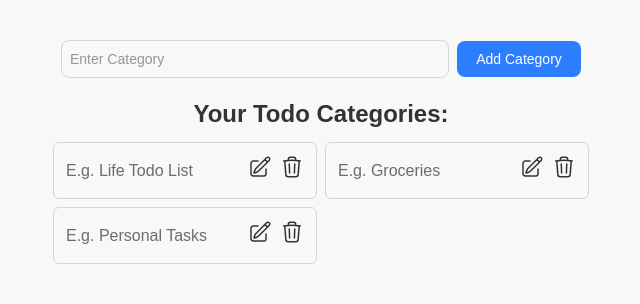
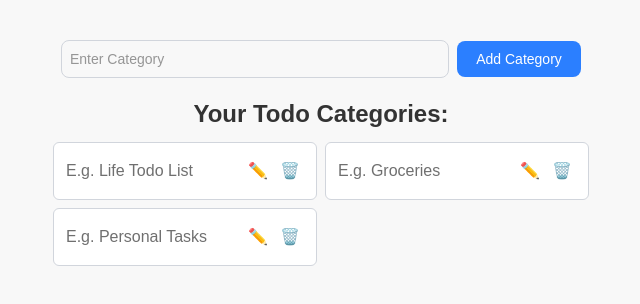
Before and after one commit to yusuf0786/todo-context-usereducer-nextjs, a Next.js app: page / in a window 1280 px wide. Shown: the top 304 px of the page, without its empty margins (319-959 px from the left). Built offline with nearby package versions, Linux system fonts and the light colour scheme.

Commit message:
drag n drop feature added for the todos categories

```diff
--- /dev/null
+++ b/app/components/DraggableCategory.tsx
@@ -0,0 +1,64 @@
+import { useDrag, useDrop } from 'react-dnd';
+import { FC, useRef } from 'react';
+import Link from 'next/link';
+
+type Category = { id: string; categoryName: string; todos: { id: number; text: string }[] };
+
+interface Props {
+  index: number;
+  category: Category;
+  moveCategory: (dragIndex: number, hoverIndex: number) => void;
+  onEdit: (cat: Category) => void;
+  onDelete: (cat: Category) => void;
+  handleOndrop: () => void;
+}
+
+const DraggableCategory: FC<Props> = ({ category, index, moveCategory, onEdit, onDelete, handleOndrop }) => {
+  const ref = useRef<HTMLDivElement>(null);
+
+  const [, drop] = useDrop({
+    accept: 'CATEGORY',
+    hover(item: { index: number }) {
+        if (!ref.current) return;
+
+        const dragIndex = item.index;
+        const hoverIndex = index;
+
+        if (dragIndex === hoverIndex) return;
+
+        moveCategory(dragIndex, hoverIndex);
+        item.index = hoverIndex;
+    },
+
+    drop() {
+        handleOndrop()
+    },
+  });
+
+  const [{ isDragging }, drag] = useDrag({
+    type: 'CATEGORY',
+    item: { index },
+    collect: (monitor) => ({
+      isDragging: monitor.isDragging(),
+    }),
+  });
+
+  drag(drop(ref));
+
+  return (
+    <div
+      ref={ref}
+      className="flex items-center justify-between p-[0.75rem] border border-gray-300 rounded-sm bg-white h-full"
+      style={{ opacity: isDragging ? 0.5 : 1, cursor: 'move' }}
+    >
+        <Link href={`/todolist/${category.id}`} className='text-[#00000090] hover:underline'>{category.categoryName}</Link>
+      {/* <div className='text-[#00000090]'>{category.categoryName}</div> */}
+      <div className='flex'>
+        <button onClick={() => onEdit(category)} className='p-1 me-1'>✏️</button>
+        <button onClick={() => onDelete(category)} className='p-1'>🗑️</button>
+      </div>
+    </div>
+  );
+};
+
+export default DraggableCategory;
--- a/app/context/TodoContext.js
+++ b/app/context/TodoContext.js
@@ -26,6 +26,10 @@ const todoReducer = (state, action) => {
         id: action.payload.id,
         todos: action.payload.todos || [],
       }, ...state];
+      break;
+
+    case 'REORDER_CATEGORY':
+      updatedState = [...action.payload];
       break;
 
     case 'DELETE_TODO':
--- a/app/globals.css
+++ b/app/globals.css
@@ -61,10 +61,6 @@ body {
 input {
   padding: 8px;
   /* margin-right: 10px; */
-}
-
-button {
-  padding: 8px 12px;
 }
 
 @theme inline {
--- a/app/page.tsx
+++ b/app/page.tsx
@@ -1,9 +1,14 @@
 'use client';
 
-import Link from 'next/link';
+// import Link from 'next/link';
 import { TodoContext, TodoProvider } from './context/TodoContext';
 import AddCategory from './components/AddCategory';
-import { useContext, useRef, useState, useEffect } from 'react';
+import { useContext, useRef, useState, useEffect, useCallback } from 'react';
+
+import { DndProvider } from 'react-dnd';
+import { HTML5Backend } from 'react-dnd-html5-backend';
+
+import DraggableCategory from './components/DraggableCategory';
 
 type category = { id: string; categoryName: string; todos: { id: number; text: string }[] };
 
@@ -24,7 +29,6 @@ function HomeContent() {
         console.error("Error parsing localStorage data:", err);
       }
     } else {
-      // Fallback to context state if localStorage is empty
       setAppState(state);
     }
   }, [state]);
@@ -37,46 +41,65 @@ function HomeContent() {
   };
 
   const handleDelete = (category: category) => {
-    const confirmDelete = window.confirm(`Are you sure you want to delete category: ${category.categoryName}?`);
-    if (!confirmDelete) return;
-    dispatch({ type: 'DELETE_CATEGORY', payload: category.id, categoryId: category.id });
+    const confirmDelete = window.confirm(`Delete category: ${category.categoryName}?`);
+    if (confirmDelete) {
+      dispatch({ type: 'DELETE_CATEGORY', payload: category.id, categoryId: category.id });
+    }
   };
 
-  // if (!appState.length) return null; // or loading state
+  const handleOndrop = useCallback(() => {
+    dispatch({ type: 'REORDER_CATEGORY', payload: appState });
+  }, [dispatch, appState])
+
+  let setAppStateTimeout: NodeJS.Timeout | null = null;
+  const moveCategory = (fromIndex: number, toIndex: number) => {
+    if (setAppStateTimeout) clearTimeout(setAppStateTimeout);
+    setAppStateTimeout = setTimeout(() => {
+      setAppState((prev) => {
+        const updated = [...prev];
+        const [movedItem] = updated.splice(fromIndex, 1);
+        updated.splice(toIndex, 0, movedItem);
+        return updated;
+      });
+    }, 200);
+  };
 
   return (
     <main style={{ padding: '2rem', maxWidth: '600px', margin: '0 auto' }}>
       <AddCategory text={text} setText={setText} addCatRefElem={addCatRefElem} storedCategoryTodos={storedCategoryTodos} />
       <h1 className='text-2xl font-bold my-3 text-center'>Your Todo Categories:</h1>
-      <div className='grid grid-cols-1 md:grid-cols-2 items-center gap-x-2 gap-y-2 '>
-        {appState.length > 0 && appState.map((category: category) => (
-          <div key={category.id} className="flex items-center justify-between p-[0.75rem] border border-gray-300 rounded-sm">
-            <Link href={`/todolist/${category.id}`} className='text-[#00000090] hover:underline'>
-              {category.categoryName}
-            </Link>
-            <div>
-              <button onClick={() => handleEdit(category)} className='cursor-pointer' style={{ padding: 0, marginRight: "0.5rem" }}>
-                <svg xmlns="http://www.w3.org/2000/svg" fill="none" viewBox="0 0 24 24" strokeWidth="1.5" stroke="currentColor" className="size-6">
-                  <path strokeLinecap="round" strokeLinejoin="round" d="m16.862 4.487 1.687-1.688a1.875 1.875 0 1 1 2.652 2.652L10.582 16.07a4.5 4.5 0 0 1-1.897 1.13L6 18l.8-2.685a4.5 4.5 0 0 1 1.13-1.897l8.932-8.931Zm0 0L19.5 7.125M18 14v4.75A2.25 2.25 0 0 1 15.75 21H5.25A2.25 2.25 0 0 1 3 18.75V8.25A2.25 2.25 0 0 1 5.25 6H10" />
-                </svg>
-              </button>
-              <button onClick={() => handleDelete(category)} className='cursor-pointer' style={{ padding: 0 }}>
-                <svg xmlns="http://www.w3.org/2000/svg" fill="none" viewBox="0 0 24 24" strokeWidth="1.5" stroke="currentColor" className="size-6 cursor-pointer">
-                    <path strokeLinecap="round" strokeLinejoin="round" d="m14.74 9-.346 9m-4.788 0L9.26 9m9.968-3.21c.342.052.682.107 1.022.166m-1.022-.165L18.16 19.673a2.25 2.25 0 0 1-2.244 2.077H8.084a2.25 2.25 0 0 1-2.244-2.077L4.772 5.79m14.456 0a48.108 48.108 0 0 0-3.478-.397m-12 .562c.34-.059.68-.114 1.022-.165m0 0a48.11 48.11 0 0 1 3.478-.397m7.5 0v-.916c0-1.18-.91-2.164-2.09-2.201a51.964 51.964 0 0 0-3.32 0c-1.18.037-2.09 1.022-2.09 2.201v.916m7.5 0a48.667 48.667 0 0 0-7.5 0" />
-                </svg>
-              </button>
-            </div>
-          </div>
+
+      <div className='grid grid-cols-1 md:grid-cols-2 items-center gap-x-2 gap-y-2'>
+        {appState.map((category, index) => (
+          <DraggableCategory
+            key={category.id}
+            category={category}
+            index={index}
+            moveCategory={moveCategory}
+            onEdit={handleEdit}
+            onDelete={handleDelete}
+            handleOndrop={handleOndrop}
+          />
         ))}
       </div>
     </main>
   );
 }
 
+// export default function Home() {
+//   return (
+//     <TodoProvider>
+//       <HomeContent />
+//     </TodoProvider>
+//   );
+// }
+
 export default function Home() {
   return (
-    <TodoProvider>
-      <HomeContent />
-    </TodoProvider>
+    <DndProvider backend={HTML5Backend}>
+      <TodoProvider>
+        <HomeContent />
+      </TodoProvider>
+    </DndProvider>
   );
 }
--- a/package.json
+++ b/package.json
@@ -9,11 +9,15 @@
     "lint": "next lint"
   },
   "dependencies": {
+    "@dnd-kit/core": "^6.3.1",
+    "@dnd-kit/sortable": "^10.0.0",
     "class-variance-authority": "^0.7.1",
     "clsx": "^2.1.1",
     "lucide-react": "^0.525.0",
     "next": "15.3.4",
     "react": "^19.0.0",
+    "react-dnd": "^16.0.1",
+    "react-dnd-html5-backend": "^16.0.1",
     "react-dom": "^19.0.0",
     "tailwind-merge": "^3.3.1"
   },
```
Also changed, not shown: 1 other file (tests, documents, lock files or other folders).
